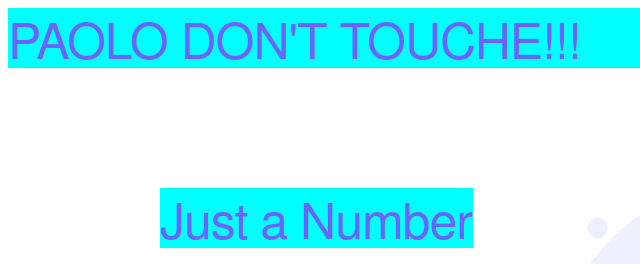
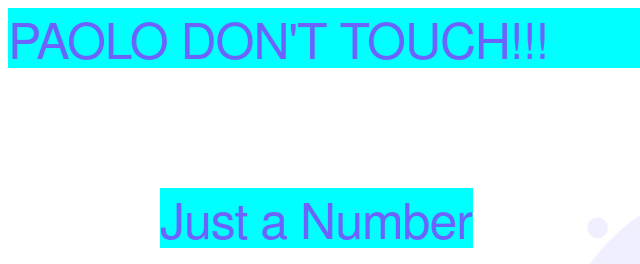
Before and after one commit to gazorpazorp85/git-collab, a plain HTML site: page index.html in a window 1280 px wide. Shown: the top 264 px of the page, 0-640 px from the left. Drawn offline with nearby package versions, Linux system fonts and the light colour scheme.

Commit message:
With space

```diff
--- a/index.html
+++ b/index.html
@@ -12,10 +12,11 @@
 
 <body>
     <section class="app">
-        <h1>PAOLO DON'T TOUCHE!!!</h1>
+        <h1>PAOLO DON'T TOUCH!!!</h1>
         <div class="container">
             <div>
                 <h1>Just a Number</h1>
+
                 <div class="game">
                     <p>Guess a number between <span class="min-num"></span> and <span class="max-num"></span></p>
                     <input type="number" class="guess-input" placeholder="Enetr Your Guess">
```
